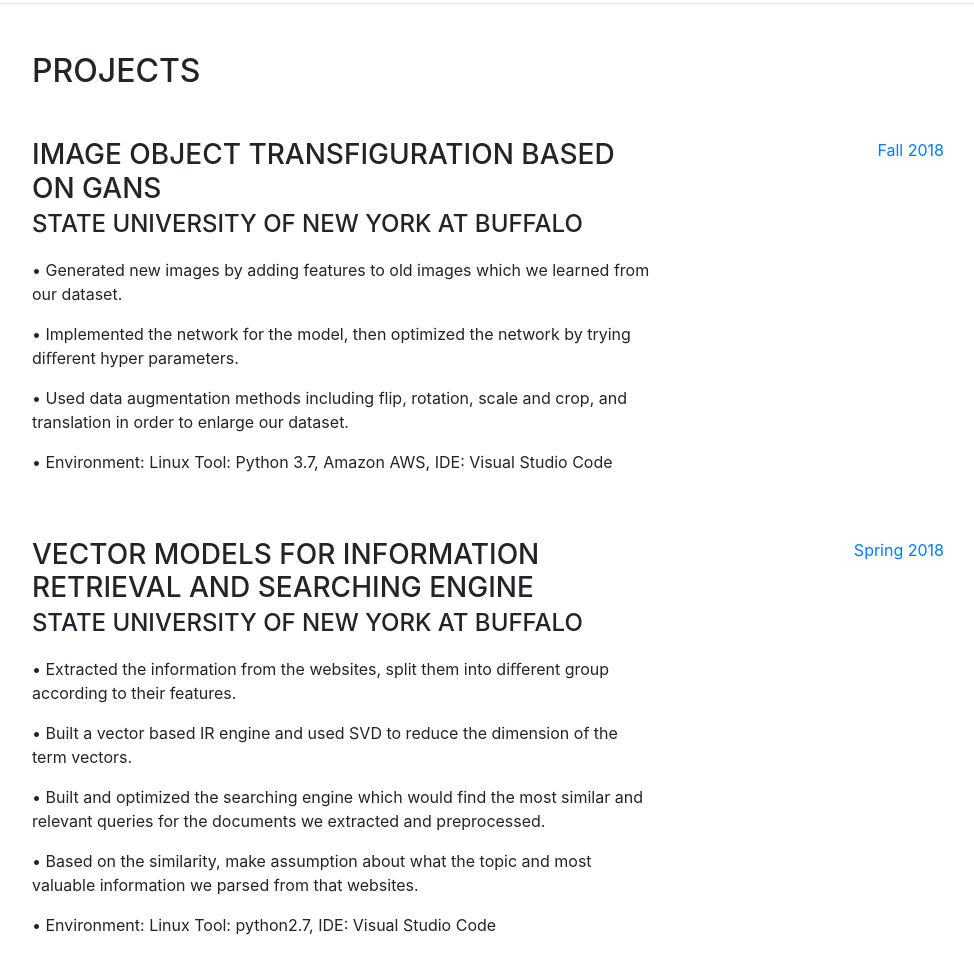
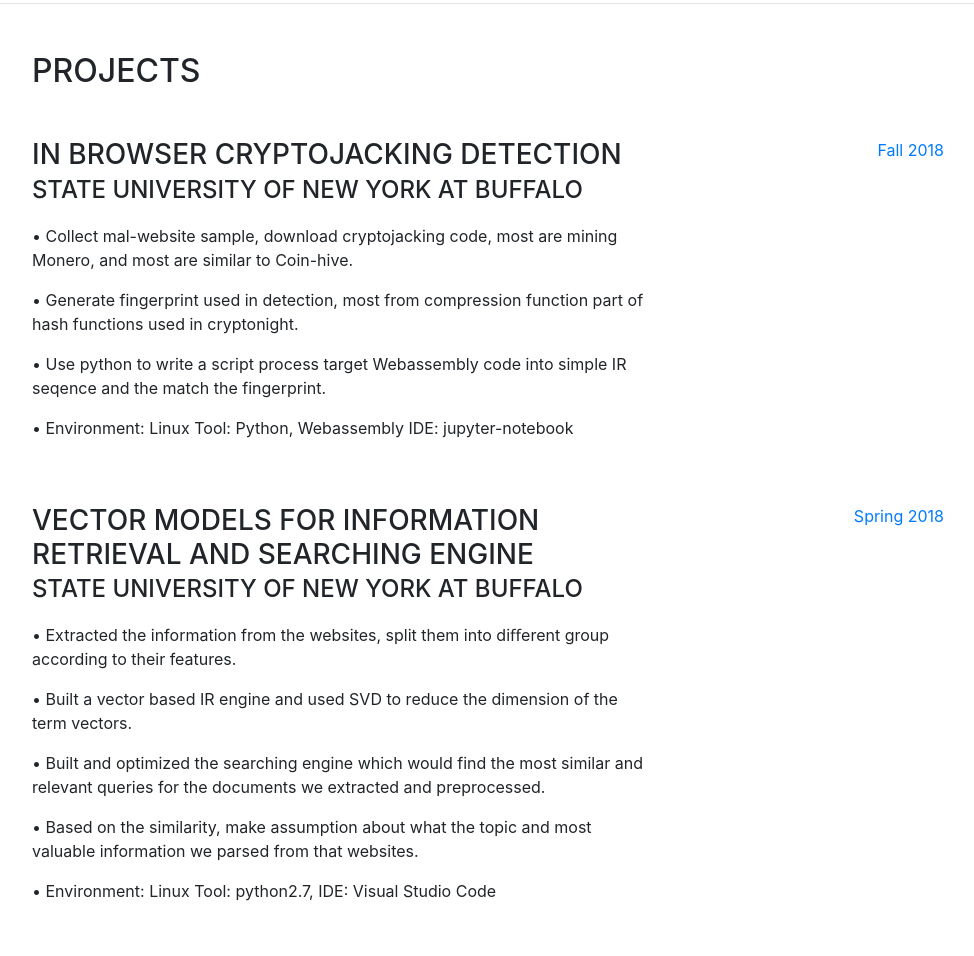
Before and after one commit to elliotleee/ziangli-page, a website with bundled scripts: page index.html in a window 1280 px wide. Shown: the part 3199-4155 px from the top of the page, without its empty margins (288-1262 px from the left). Built offline with nearby package versions, Linux system fonts and the light colour scheme; a web font is replaced by a local one.

Commit message:
coinhive

```diff
--- a/index.html
+++ b/index.html
@@ -185,12 +185,12 @@
 
           <div class="resume-item d-flex flex-column flex-md-row mb-5">
             <div class="resume-content mr-auto">
-              <h3 class="mb-0">Image Object Transfiguration based on GANs</h3>
+              <h3 class="mb-0">In Browser Cryptojacking Detection </h3>
               <div class="subheading mb-3">State University of New York at Buffalo</div>
-              <p>•	Generated new images by adding features to old images which we learned from our dataset. </p>
-              <p>•	Implemented the network for the model, then optimized the network by trying diﬀerent hyper parameters.</p>
-              <p>•	Used data augmentation methods including flip, rotation, scale and crop, and translation in order to enlarge our dataset.</p>
-              <p>• 	Environment: Linux Tool: Python 3.7, Amazon AWS, IDE: Visual Studio Code</p>
+              <p>•	Collect mal-website sample, download cryptojacking code, most are mining Monero, and most are similar to Coin-hive. </p>
+              <p>•	Generate fingerprint used in detection, most from compression function part of hash functions used in cryptonight.</p>
+              <p>•	Use python to write a script process target Webassembly code into simple IR seqence and the match the fingerprint.</p>
+              <p>• 	Environment: Linux Tool: Python, Webassembly  IDE: jupyter-notebook</p>
             </div>
             <div class="resume-date text-md-right">
               <span class="text-primary">Fall 2018</span>
@@ -232,9 +232,9 @@
         <div class="resume-item d-flex flex-column flex-md-row mb-5">
             <div class="resume-content mr-auto">
               <h3 class="mb-0">Image Processing and Ray tracing</h3>
-              <div class="subheading mb-3">State University of New York at Buffalo</div>
+              <div class="subheading mb-3">State University of New York at Buffalo</div>fa-facebook-f
               <p>• 	Quantized, dithered and sampled the image.</p>
-              <p>• 	Implemented image processing including bluring, finding edges, adding noise, changing saturation, contrast, brightness of the image,
+              <p>• 	Implemented image processing including blurMNFFP\\\\\\ing, finding edges, adding noise, changing saturation, contrast, brightness of the image,
 rotating the image, warping the image.</p>
               <p>• 	Implemented ray-tracer to focus on the nuts and bolts of the actual ray tracing. And using bounding box and tree to accelerate the
 process.</p>
```
